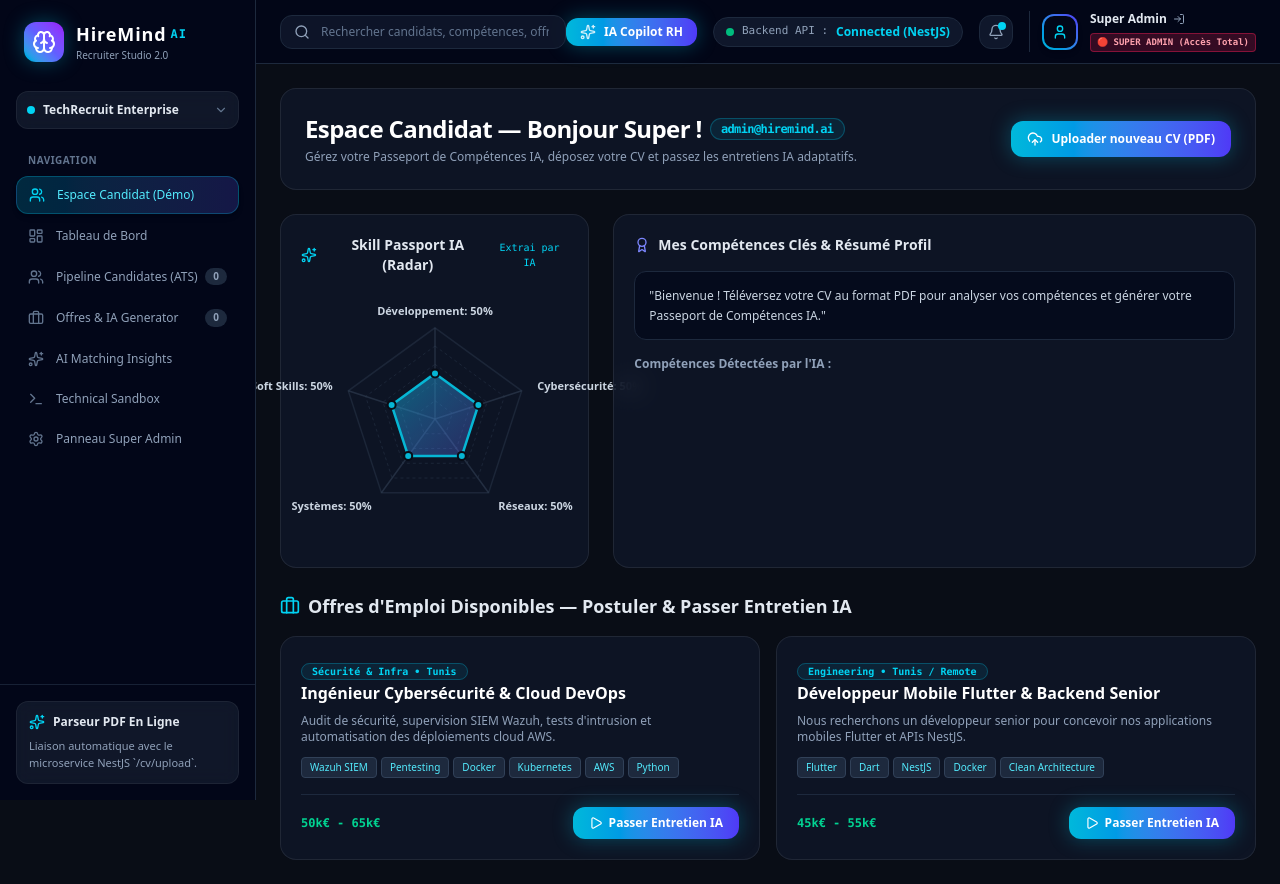
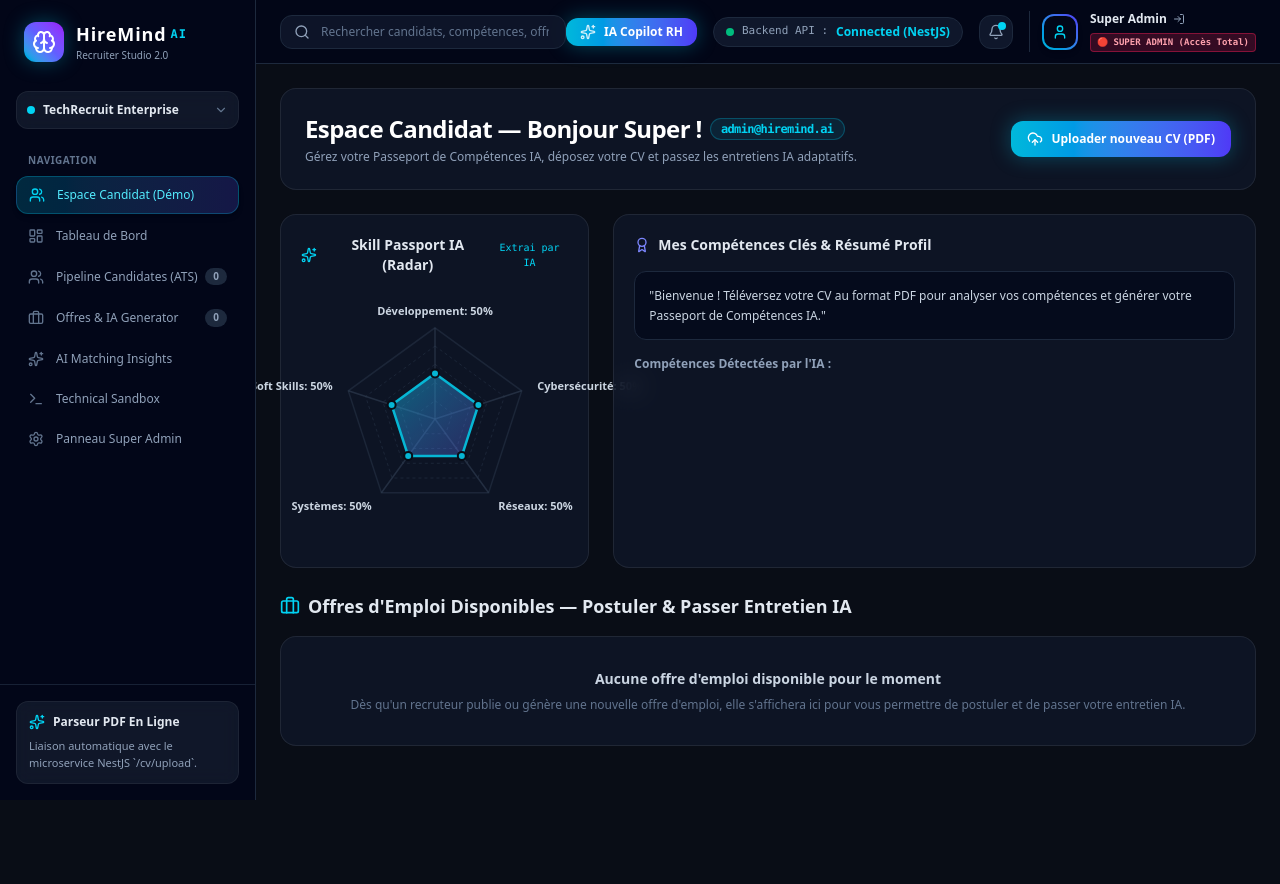
Before and after one commit to HazemIt7/HireMind-AI, a Next.js app in the folder hiremind_web/: page / in a window 1280 px wide. Both pictures are taken after a click on the button "Espace Candidat (Démo)". After the commit the page ends 800 px from the top, so only its background shows below. Built offline with nearby package versions, Linux system fonts and the light colour scheme.

Commit message:
fix: load candidate dashboard job offers dynamically from localStorage instead of static array

```diff
--- a/hiremind_web/src/components/candidate/CandidateDashboard.tsx
+++ b/hiremind_web/src/components/candidate/CandidateDashboard.tsx
@@ -106,35 +106,45 @@ export const CandidateDashboard: React.FC<CandidateDashboardProps> = ({
     }
   }, [userSession]);
 
-  // Available Job Offers
-  const [jobOffers] = useState<JobOffer[]>([
-    {
-      id: 'job_018274',
-      title: 'Ingénieur Cybersécurité & Cloud DevOps',
-      department: 'Sécurité & Infra',
-      location: 'Tunis',
-      salaryRange: '50k€ - 65k€',
-      description: 'Audit de sécurité, supervision SIEM Wazuh, tests d\'intrusion et automatisation des déploiements cloud AWS.',
-      skillsRequired: ['Wazuh SIEM', 'Pentesting', 'Docker', 'Kubernetes', 'AWS', 'Python'],
-      softSkills: ['Gestion de crise', 'Analyse de risque', 'Esprit d\'équipe'],
-      candidateCount: 3,
-      qdrantVectorIndexed: true,
-      createdAt: '2026-08-02'
-    },
-    {
-      id: 'job_018273',
-      title: 'Développeur Mobile Flutter & Backend Senior',
-      department: 'Engineering',
-      location: 'Tunis / Remote',
-      salaryRange: '45k€ - 55k€',
-      description: 'Nous recherchons un développeur senior pour concevoir nos applications mobiles Flutter et APIs NestJS.',
-      skillsRequired: ['Flutter', 'Dart', 'NestJS', 'Docker', 'Clean Architecture'],
-      softSkills: ['Autonomie', 'Mentorat', 'Rigueur'],
-      candidateCount: 4,
-      qdrantVectorIndexed: true,
-      createdAt: '2026-08-01'
+  // Available Job Offers (Read dynamically from recruiter job offers in localStorage)
+  const [jobOffers, setJobOffers] = useState<JobOffer[]>(() => {
+    if (typeof window !== 'undefined') {
+      const stored = localStorage.getItem('hiremind_job_offers');
+      if (stored) {
+        try {
+          const parsed = JSON.parse(stored);
+          if (Array.isArray(parsed)) return parsed;
+        } catch (e) {}
       }
-  ]);
+    }
+    return [];
+  });
+
+  // Sync job offers if updated in recruiter space
+  React.useEffect(() => {
+    const updateJobs = () => {
+      if (typeof window !== 'undefined') {
+        const stored = localStorage.getItem('hiremind_job_offers');
+        if (stored) {
+          try {
+            const parsed = JSON.parse(stored);
+            if (Array.isArray(parsed)) {
+              setJobOffers(parsed);
+              return;
+            }
+          } catch (e) {}
+        }
+        setJobOffers([]);
+      }
+    };
+
+    window.addEventListener('storage', updateJobs);
+    const interval = setInterval(updateJobs, 1000);
+    return () => {
+      window.removeEventListener('storage', updateJobs);
+      clearInterval(interval);
+    };
+  }, []);
 
   // AI Interview Engine Modal State
   const [activeInterviewJob, setActiveInterviewJob] = useState<JobOffer | null>(null);
@@ -372,6 +382,14 @@ export const CandidateDashboard: React.FC<CandidateDashboardProps> = ({
           Offres d'Emploi Disponibles — Postuler & Passer Entretien IA
         </h2>
 
+        {jobOffers.length === 0 ? (
+          <div className="glass-panel p-8 rounded-2xl border border-slate-800 text-center space-y-2 bg-slate-900/40">
+            <p className="text-sm font-semibold text-slate-300">Aucune offre d'emploi disponible pour le moment</p>
+            <p className="text-xs text-slate-500">
+              Dès qu'un recruteur publie ou génère une nouvelle offre d'emploi, elle s'affichera ici pour vous permettre de postuler et de passer votre entretien IA.
+            </p>
+          </div>
+        ) : (
           <div className="grid grid-cols-1 md:grid-cols-2 gap-4">
             {jobOffers.map((job) => (
               <div
@@ -407,6 +425,7 @@ export const CandidateDashboard: React.FC<CandidateDashboardProps> = ({
               </div>
             ))}
           </div>
+        )}
       </div>
 
       {/* AI Adaptive Interview Engine Modal */}
```
Lines whose indentation alone changed are shown as unchanged.
